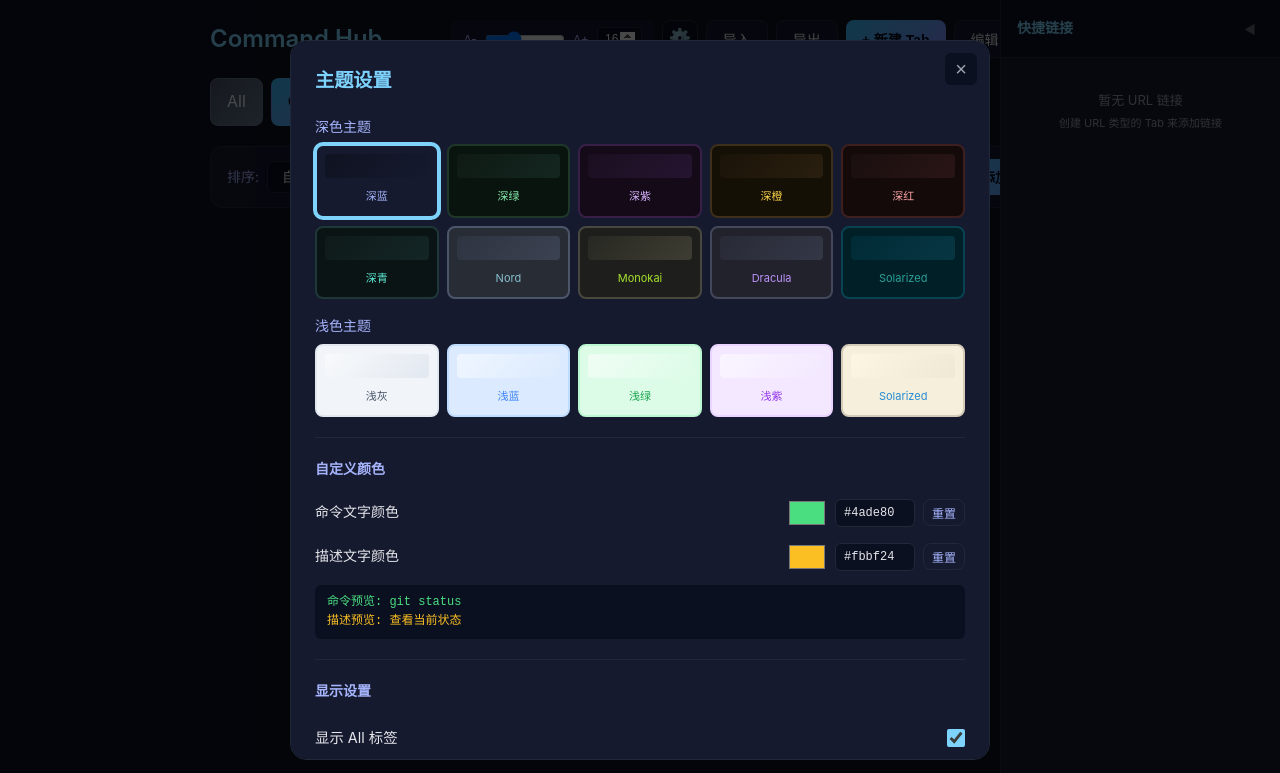
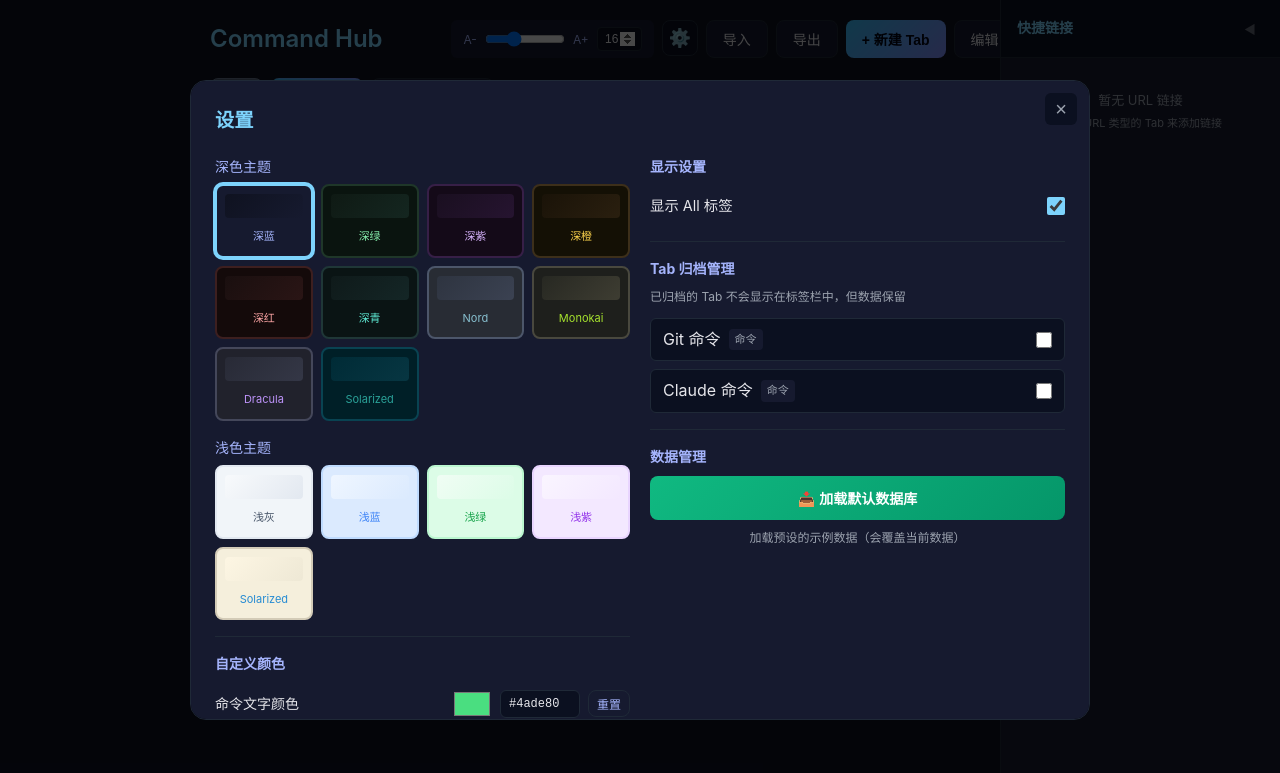
Before and after one commit to jygameclub/command-hub, a website: page index.html in a window 1280 px wide. Both pictures are taken after a click on the button "⚙️". Drawn offline with nearby package versions, Linux system fonts and the light colour scheme.

Commit message:
style(settings): 优化设置面板布局 - 更宽更矮
- 设置面板宽度增加到 900px，最大高度 80vh
- 使用两列布局：左侧主题选择和颜色设置，右侧显示设置、归档管理和数据管理
- 优化各部分间距，使布局更紧凑
- 窄屏时自动恢复单列布局

Generated with [Claude Code](https://claude.ai/code)
via [Happy](https://happy.engineering)

Co-Authored-By: Claude <noreply@anthropic.com>
Co-Authored-By: Happy <yesreply@happy.engineering>

```diff
--- a/index.html
+++ b/index.html
@@ -165,7 +165,9 @@
     <div id="settings-modal" class="modal">
         <div class="modal-content">
             <button class="modal-close-btn" onclick="closeSettingsModal()" title="关闭">&times;</button>
-            <h2>主题设置</h2>
+            <h2>设置</h2>
+            <div class="settings-grid">
+                <div class="settings-column">
                     <div class="form-group">
                         <label>深色主题</label>
                         <div class="theme-grid">
@@ -259,7 +261,9 @@
                             <div class="preview-description">描述预览: 查看当前状态</div>
                         </div>
                     </div>
-            <div class="display-settings">
+                </div>
+                <div class="settings-column">
+                    <div class="display-settings" style="margin-top: 0; padding-top: 0; border-top: none;">
                         <h3>显示设置</h3>
                         <div class="setting-row">
                             <label for="show-all-tab">显示 All 标签</label>
@@ -280,6 +284,8 @@
                             <p class="data-hint">加载预设的示例数据（会覆盖当前数据）</p>
                         </div>
                     </div>
+                </div>
+            </div>
             <div class="modal-actions">
                 <button type="button" class="btn" onclick="closeSettingsModal()">关闭</button>
             </div>
--- a/style.css
+++ b/style.css
@@ -651,9 +651,28 @@ header h1 {
     position: relative;
 }
 
-/* 设置面板更宽 */
+/* 设置面板更宽更矮 */
 #settings-modal .modal-content {
-    max-width: 700px;
+    max-width: 900px;
+    max-height: 80vh;
+}
+
+/* 设置面板两列布局 */
+#settings-modal .settings-grid {
+    display: grid;
+    grid-template-columns: 1fr 1fr;
+    gap: 20px;
+}
+
+#settings-modal .settings-column {
+    min-width: 0;
+}
+
+/* 窄屏时恢复单列 */
+@media (max-width: 700px) {
+    #settings-modal .settings-grid {
+        grid-template-columns: 1fr;
+    }
 }
 
 .modal-close-btn {
@@ -842,7 +861,7 @@ header h1 {
 /* Settings Modal */
 .theme-grid {
     display: grid;
-    grid-template-columns: repeat(5, 1fr);
+    grid-template-columns: repeat(auto-fill, minmax(80px, 1fr));
     gap: 8px;
     margin-bottom: 16px;
 }
@@ -884,15 +903,15 @@ header h1 {
 }
 
 .color-settings {
-    margin-top: 20px;
-    padding-top: 20px;
+    margin-top: 16px;
+    padding-top: 16px;
     border-top: 1px solid var(--border-color);
 }
 
 .color-settings h3 {
     font-size: 14px;
     color: var(--text-secondary);
-    margin-bottom: 16px;
+    margin-bottom: 12px;
 }
 
 .color-row {
@@ -966,15 +985,15 @@ header h1 {
 
 /* Display Settings */
 .display-settings {
-    margin-top: 20px;
-    padding-top: 20px;
+    margin-top: 16px;
+    padding-top: 16px;
     border-top: 1px solid var(--border-color);
 }
 
 .display-settings h3 {
     font-size: 14px;
     color: var(--text-secondary);
-    margin-bottom: 16px;
+    margin-bottom: 8px;
 }
 
 .setting-row {
@@ -998,15 +1017,15 @@ header h1 {
 
 /* Data Settings */
 .data-settings {
-    margin-top: 20px;
-    padding-top: 20px;
+    margin-top: 16px;
+    padding-top: 16px;
     border-top: 1px solid var(--border-color);
 }
 
 .data-settings h3 {
     font-size: 14px;
     color: var(--text-secondary);
-    margin-bottom: 16px;
+    margin-bottom: 8px;
 }
 
 .data-actions {
@@ -1044,15 +1063,15 @@ header h1 {
 
 /* Tab Archive Settings */
 .tab-archive-settings {
-    margin-top: 20px;
-    padding-top: 20px;
+    margin-top: 16px;
+    padding-top: 16px;
     border-top: 1px solid var(--border-color);
 }
 
 .tab-archive-settings h3 {
     font-size: 14px;
     color: var(--text-secondary);
-    margin-bottom: 8px;
+    margin-bottom: 6px;
 }
 
 .archive-hint {
```
Lines whose indentation alone changed are shown as unchanged.
